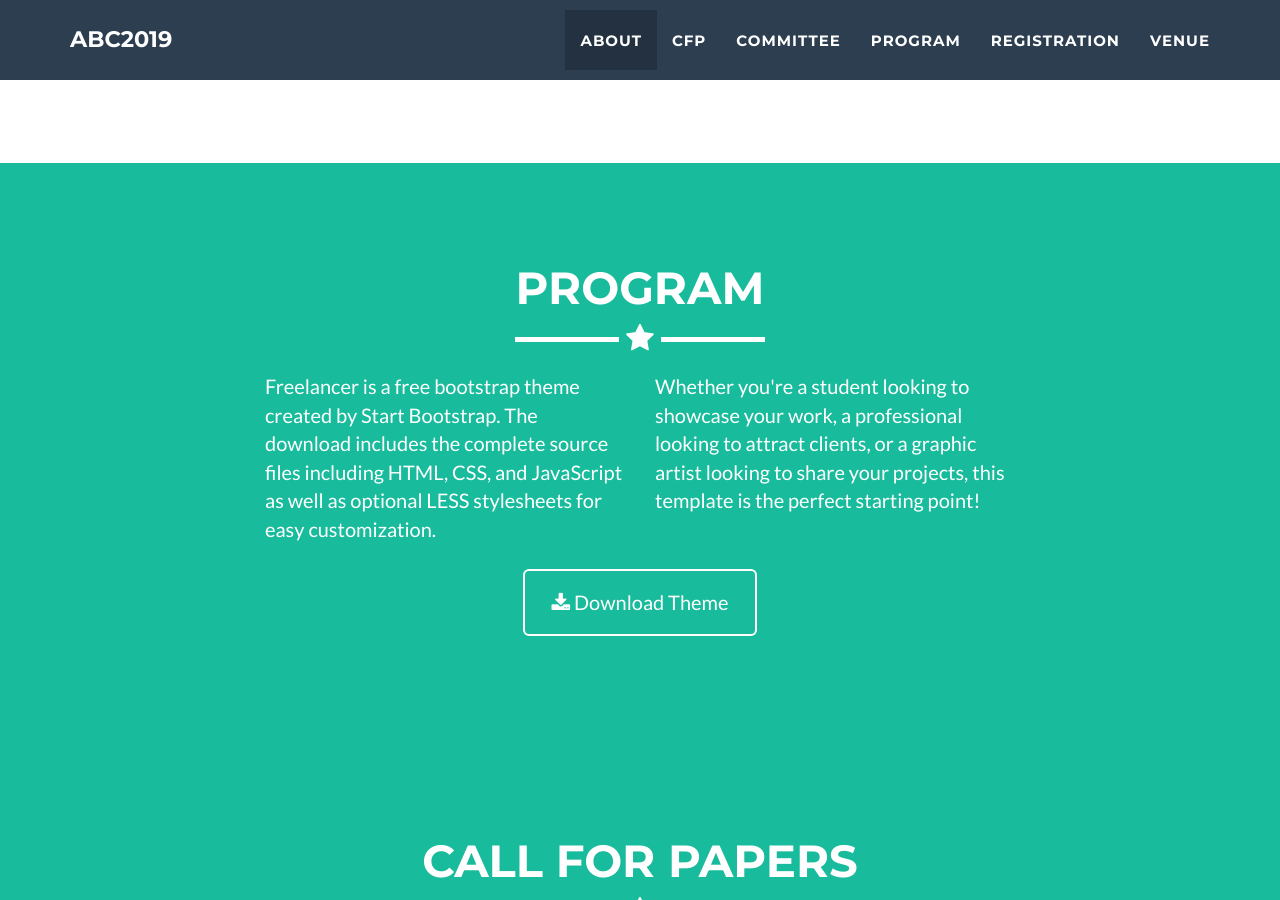
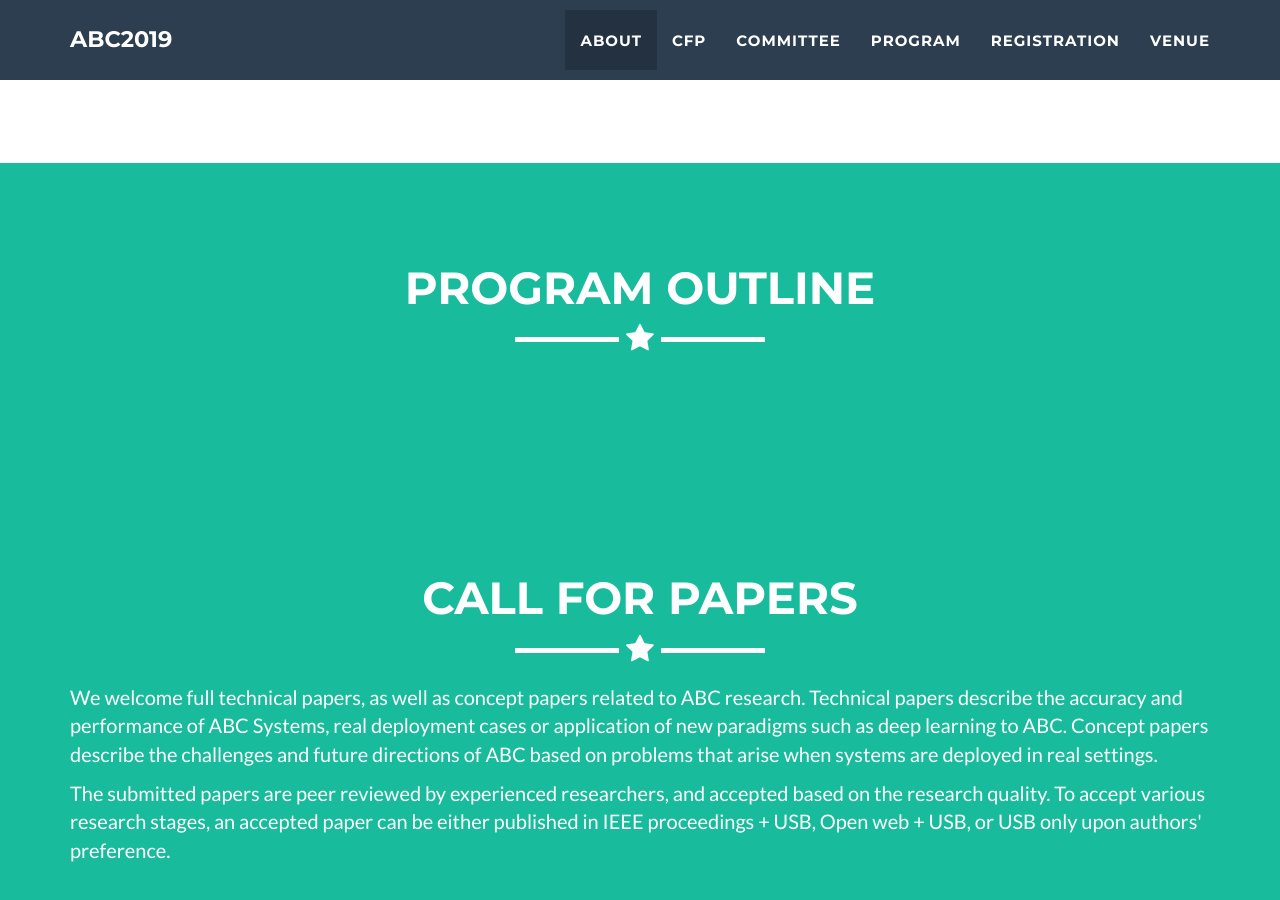
Before and after one commit to abc-research/2019, a Jekyll site: the page built from index.html, in a window 1280 px wide and 900 px high, scrolled down 1256 px. Built offline with Jekyll 4.4.1, drawn with Linux system fonts in a browser that asks for light colours.

Commit message:
Update program.html

```diff
--- a/_includes/program.html
+++ b/_includes/program.html
@@ -3,21 +3,14 @@
         <div class="container">
             <div class="row">
                 <div class="col-lg-12 text-center">
-                    <h2>Program</h2>
+                    <h2>Program Outline</h2>
                     <hr class="star-light">
                 </div>
             </div>
             <div class="row">
                 <div class="col-lg-4 col-lg-offset-2">
-                    <p>Freelancer is a free bootstrap theme created by Start Bootstrap. The download includes the complete source files including HTML, CSS, and JavaScript as well as optional LESS stylesheets for easy customization.</p>
                 </div>
                 <div class="col-lg-4">
-                    <p>Whether you're a student looking to showcase your work, a professional looking to attract clients, or a graphic artist looking to share your projects, this template is the perfect starting point! </p>
-                </div>
-                <div class="col-lg-8 col-lg-offset-2 text-center">
-                    <a href="https://github.com/jeromelachaud/freelancer-theme" class="btn btn-lg btn-outline">
-                        <i class="fa fa-download"></i> Download Theme
-                    </a>
                 </div>
             </div>
         </div>
```
